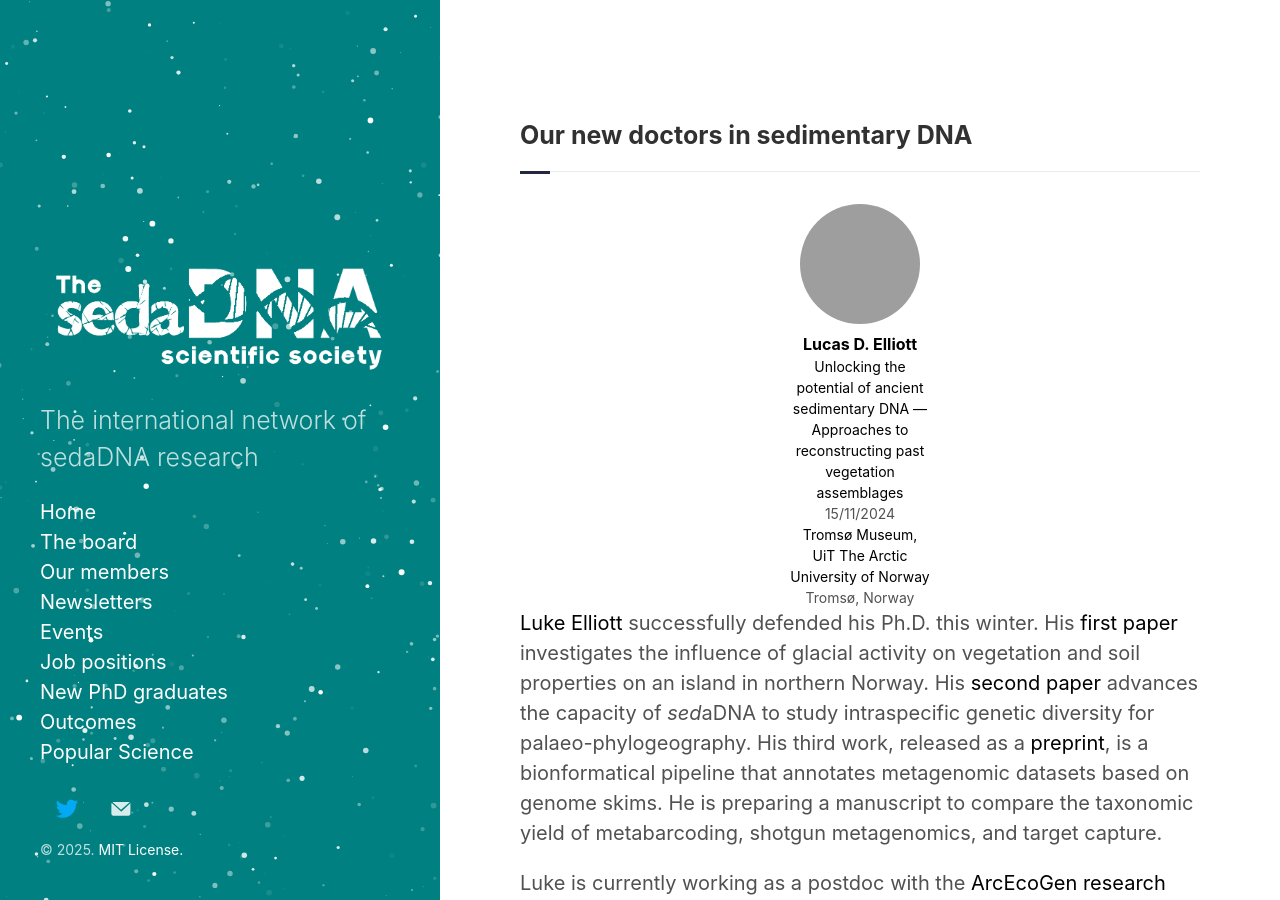
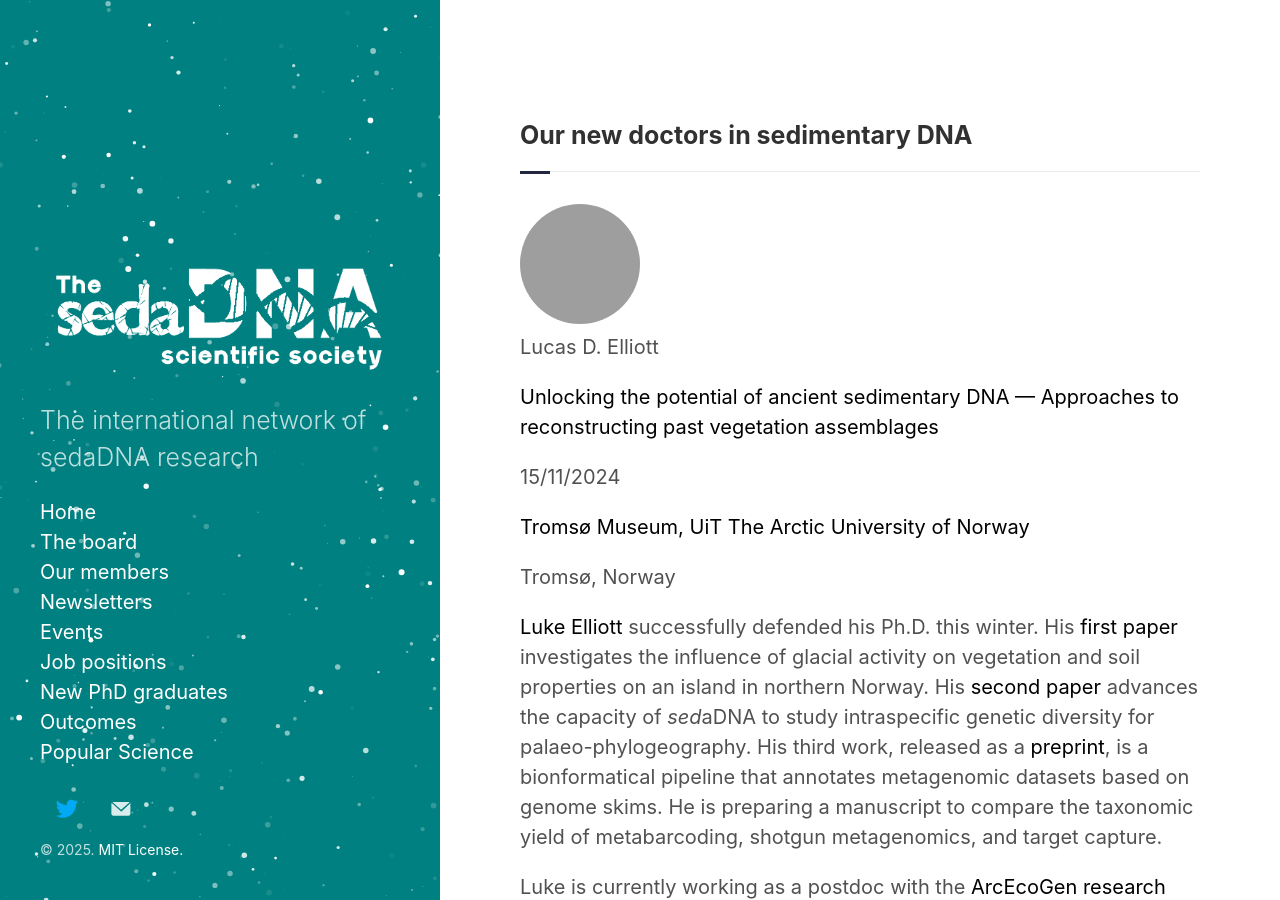
Before and after one commit to sedadna/sedadna.github.io, a Jekyll site: the page built from category/new-graduates.md, in a window 1280 px wide and 900 px high. Built offline with Jekyll 4.4.1, drawn with Linux system fonts in a browser that asks for light colours; grey boxes are pictures that could not be loaded.

Commit message:
Update new-graduates.md

```diff
--- a/category/new-graduates.md
+++ b/category/new-graduates.md
@@ -87,7 +87,7 @@ His research interests are steep skiing and tasty cheese.</p>
 -->
 
 <div class="avatar">
-<div class="member">
+<div class="phd">
 <div class="square"><a href="https://www.researchgate.net/profile/Lucas-Elliott-3" target="_blank"><img src="https://i1.rgstatic.net/ii/profile.image/11431281183075306-1692700144000_Q128/Lucas-Elliott-3.jpg" alt="Avatar" /></a></div>
 <p>Lucas D. Elliott</p>
 <p><a href="https://munin.uit.no/handle/10037/35339">Unlocking the potential of ancient sedimentary DNA — Approaches to reconstructing past vegetation assemblages</a></p>
```
